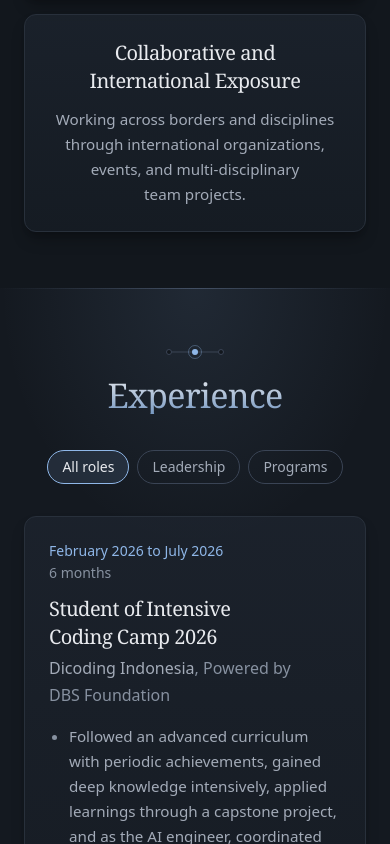
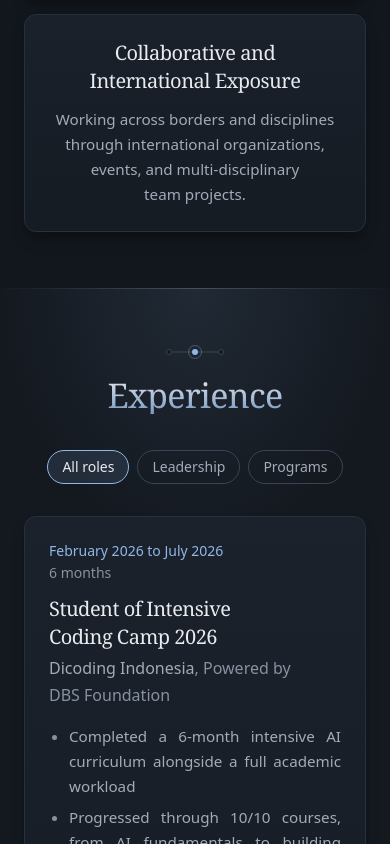
Before and after one commit to suherln/MyPortofolio, a React (Vite) app: page / in a window 390 px wide. Shown: the part 2032-2876 px from the top of the page. Built offline with nearby package versions, Linux system fonts and the light colour scheme.

Commit message:
refactor and docs: Adjust style/format and edit most information for relevancies

```diff
--- a/src/components/AboutSection.tsx
+++ b/src/components/AboutSection.tsx
@@ -32,7 +32,7 @@ export const AboutSection: React.FC = () => {
       title="About"
       intro="Based in Greater Jakarta, combining academic computer science foundations with hands-on engineering and stakeholder-oriented problem solving, with a focus on bridging business problems and data AI solutions."
     >
-      <div className="mx-auto max-w-[60ch] font-serif text-[1.1875rem] leading-[1.75] text-fg/90">
+      <div className="mx-auto max-w-[75ch] font-serif text-[1.1875rem] leading-[1.75] text-fg/90 text-justify">
         <p>{lead}</p>
         {expanded && (
           <div id="about-more" className="mt-6 space-y-6">
--- a/src/components/ProjectModal.tsx
+++ b/src/components/ProjectModal.tsx
@@ -10,7 +10,7 @@ interface ProjectModalProps {
 }
 
 const Block: React.FC<{ title: string; children: React.ReactNode }> = ({ title, children }) => (
-  <section className="mx-auto max-w-[62ch] space-y-4">
+  <section className="mx-auto max-w-[62ch] space-y-4 text-justify">
     <h3 className="text-center font-serif text-xl tracking-tight text-fg">{title}</h3>
     {children}
   </section>
@@ -77,7 +77,7 @@ export const ProjectModal: React.FC<ProjectModalProps> = ({ project, onClose })
             </ul>
           </Block>
 
-          <Block title="Measurable Outcomes">
+          <Block title="Project Outcomes">
             <ul className="list-disc space-y-2.5 pl-5 text-fg/90 marker:text-subtle">
               {project.results.map((result) => (
                 <li key={result}>{result}</li>
--- a/src/components/ProjectsSection.tsx
+++ b/src/components/ProjectsSection.tsx
@@ -117,8 +117,8 @@ export const ProjectsSection: React.FC<ProjectsSectionProps> = ({ onSelectProjec
                 <h3 className="mt-6 font-serif text-heading text-fg">{project.title}</h3>
                 <p className="mt-1 text-sm text-subtle">{project.projectType}</p>
                 <div className="mt-5 w-full border-t border-line pt-4">
-                  <h4 className="font-serif text-lg tracking-tight text-fg">Measurable Outcome</h4>
-                  <ul className="mt-3 w-full list-disc space-y-1.5 pl-5 text-left text-[0.95rem] text-muted marker:text-subtle">
+                  <h4 className="font-serif text-lg tracking-tight text-fg">Project Outcome</h4>
+                  <ul className="mt-3 w-full list-disc space-y-1.5 pl-5 text-justify text-[0.85rem] text-muted marker:text-subtle">
                     {project.results.map((result) => (
                       <li key={result}>{result}</li>
                     ))}
--- a/src/data/portfolioData.ts
+++ b/src/data/portfolioData.ts
@@ -144,12 +144,12 @@ export const portfolioData: PortfolioData = {
       address: "Jl. Bendungan Hilir No.124, RT.13/RW.6, Bend. Hilir, Kecamatan Tanah Abang, Kota Jakarta Pusat, Daerah Khusus Ibukota Jakarta"
     },
     summary: [
-      "A driven, detail-oriented Computer Science undergraduate with a strong focus on Artificial Intelligence, Machine Learning, and data analysis. Experienced in data preprocessing, feature engineering, and developing intelligent systems that transform raw data into actionable insights. Combines a solid technical foundation with systems thinking to bridge business problems with data and AI solutions.",
-      "Experience includes cross-functional collaboration in event operations, administration, strategic planning, and data management. Comfortable coordinating diverse teams, engaging external stakeholders, and designing structured systems that improve efficiency and scalability. Has rebuilt processes into streamlined pipelines and sustainable workflows, supporting organizational growth through improved delivery, regulatory compliance, and interdepartmental collaboration.",
-      "Believes in aligning technical excellence with clear communication and shared goals. Naturally curious with a deep interest in understanding underlying systems and how they connect to real business needs. Open to meaningful collaborations in AI, machine learning, data analysis, and data-driven innovation to build impactful, sustainable solutions."
+      "A driven, detail-oriented Computer Science undergraduate with a strong focus on Artificial Intelligence, Machine Learning, and data analysis. Experienced in data preprocessing, feature engineering, and developing intelligent systems that transform raw data into actionable insights. Combines a solid technical foundation with systems thinking to bridge business problems with data and AI solutions",
+      "Experience includes cross-functional collaboration in event operations, administration, strategic planning, and data management. Comfortable coordinating diverse teams, engaging external stakeholders, and designing structured systems that improve efficiency and scalability. Has rebuilt processes into streamlined pipelines and sustainable workflows, supporting organizational growth through improved delivery, regulatory compliance, and interdepartmental collaboration",
+      "Believes in aligning technical excellence with clear communication and shared goals. Naturally curious with a deep interest in understanding underlying systems and how they connect to real business needs. Open to meaningful collaborations in AI, machine learning, data analysis, and data-driven innovation to build impactful, sustainable solutions"
     ],
     objective:
-      "Driven Computer Science undergraduate at BINUS Kemanggisan specializing in AI, Machine Learning and Deep Learning, seeking opportunities to build intelligent systems and data-driven solutions. Combines technical foundation with cross-functional leadership and systems thinking to drive measurable impact."
+      "Driven Computer Science undergraduate at BINUS Kemanggisan specializing in AI, Machine Learning and Deep Learning, seeking opportunities to build intelligent systems and data-driven solutions. Combines technical foundation with cross-functional leadership and systems thinking to drive measurable impact"
   },
   skillCategories: [
     {
@@ -278,8 +278,11 @@ export const portfolioData: PortfolioData = {
       endDate: "July 2026",
       duration: "6 months",
       description: [
-        "Followed an advanced curriculum with periodic achievements, gained deep knowledge intensively, applied learnings through a capstone project, and as the AI engineer, coordinated across divisions to ensure smooth and quality development.",
-        "test"
+        "Completed a 6-month intensive AI curriculum alongside a full academic workload",
+        "Progressed through 10/10 courses, from AI fundamentals to building custom deep learning architectures",
+        "Passed all course and training assessments with zero remedials or retakes",
+        "Implemented learnings into a capstone project and earning a 93/100 final score",
+        "Graduated with an average of 88.56/100 across 934 learning hours"
       ]
     },
     {
@@ -291,8 +294,15 @@ export const portfolioData: PortfolioData = {
       startDate: "February 2025",
       endDate: "January 2026",
       duration: "1 year",
-      description:
-        "Managed relationships with international partners, conducted regular calls to maintain communication, matched supply and demand between stakeholders, prepared audit documentation, and guided my team to meet their KPIs while ensuring quality assurance standards."
+      description: [
+        "Led a 3-person team",
+        "Coordinated across 2 cross-functional teams",
+        "Managed 37 international partners (11 Europe, 19 Asia, 7 Middle East/Africa)",
+        "Facilitated and sent 2 participants abroad (Germany, Malaysia), excluding 1 participant from prior-term (Malaysia)",
+        "Nurtured 3 participants abroad, achieving a 9.8/10 satisfaction score",
+        "Fulfilled 100% of AIESEC Exchange Standards set by AIESEC International",
+        "Passed all ECB audits with zero sanctions"
+      ]
     },
     {
       organization: "AIESEC in BINUS",
@@ -303,8 +313,13 @@ export const portfolioData: PortfolioData = {
       startDate: "March 2025",
       endDate: "July 2025",
       duration: "5 months",
-      description:
-        "Planned the event at Grab's office, coordinated facilities with Grab's team, ensured delegates were well managed, and oversaw overall program execution to keep things running smoothly."
+      description: [
+        "Led a 3-person team",
+        "Coordinated across 5 cross-functional teams",
+        "Coordinated with Grab through 2 virtual meetings and continuous chat correspondence",
+        "Nurtured 164 participants in a group chat to maintain engagement",
+        "Nurtured 101 on-site participants, achieving a 9.5/10 NPS score",
+      ]
     },
     {
       organization: "BINUS University",
@@ -315,8 +330,11 @@ export const portfolioData: PortfolioData = {
       startDate: "January 2025",
       endDate: "January 2026",
       duration: "1 year 1 month",
-      description:
-        "Participated in weekly training sessions to build technical skills, competed in external competitions to grow personally while representing BINUS, and supported the computer science club in creating value for the student community."
+      description: [
+        "Participated in weekly training sessions to build technical skills",
+        "Competed in external competitions representing BINUS, driving personal growth",
+        "Supported the computer science club in creating value for the student community"
+      ]
     }
   ],
   projects: [
@@ -334,7 +352,7 @@ export const portfolioData: PortfolioData = {
         label: "Character Error Rate on Validation Data"
       },
       description:
-        "KantongKu is an intelligent web-based financial management platform developed as the capstone project for Coding Camp 2026 powered by DBS Foundation. It combines AI-driven budget allocation with an integrated OCR engine that scans shopping receipts directly from camera/image, automatically extracts transaction items, and deducts expenses from dedicated digital spending pockets. Built with a responsive front-end, RESTful API, and a deep learning model using TensorFlow Functional API.",
+        "KantongKu is an intelligent web-based financial management platform developed as the capstone project for Coding Camp 2026 powered by DBS Foundation. It combines AI-driven budget allocation with an integrated OCR engine that scans shopping receipts directly from camera/image, automatically extracts transaction items, and deducts expenses from dedicated digital spending pockets. Built with a responsive front-end, RESTful API, and a deep learning model using TensorFlow Functional API",
       keyResponsibilities: [
         "Sole AI engineer executing the original project vision as primary implementer",
         "Coordinated with data science division for dataset acquisition and preparation",
@@ -368,7 +386,7 @@ export const portfolioData: PortfolioData = {
         label: "ROC-AUC Score on Test Data"
       },
       description:
-        "Floodium is an ML-based flood early warning and prediction system developed as the final project for the BINUS University Machine Learning course. Utilizing an XGBoost time-series architecture, it forecasts flood occurrence across four high-risk Jakarta regions using real-time meteorological data integrated from the OpenWeatherMap API, accessible via a real-time Streamlit dashboard.",
+        "Floodium is an ML-based flood early warning and prediction system developed as the final project for the BINUS University Machine Learning course. Utilizing an XGBoost time-series architecture, it forecasts flood occurrence across four high-risk Jakarta regions using real-time meteorological data integrated from the OpenWeatherMap API, accessible via a real-time Streamlit dashboard",
       keyResponsibilities: [
         "Brainstormed with team members to align project direction with research paper references and compliance requirements",
         "Oversaw project workflow from EDA, preprocessing, feature engineering, training, to model saving and experimentation",
@@ -377,8 +395,8 @@ export const portfolioData: PortfolioData = {
         "Defined out-of-scope items and MVP boundaries to maintain rigorous delivery"
       ],
       results: [
-        "Deployed accessible early flood awareness system via Streamlit",
-        "Performed custom feature engineering to optimize model performance despite dataset limitations",
+        "XG-Boost Model achieved 0.8442 score on test dataset",
+        "Performed custom feature engineering to optimize model performance despite dataset limitations (imbalance class)",
         "Predicted flood occurrence across four Jakarta regions using real-time weather data"
       ],
       links: {
@@ -401,7 +419,7 @@ export const portfolioData: PortfolioData = {
         label: "Accuracy on Test Data"
       },
       description:
-        "TaherAI is a natural language processing solution developed for the BINUS University NLP course, integrating with the YouTube Data API v3 to automate sentiment analysis across thousands of viewer comments. It provides content creators and analytics teams with instant audience reception insights and polarity distribution.",
+        "TaherAI is a natural language processing solution developed for the BINUS University NLP course, integrating with the YouTube Data API v3 to automate sentiment analysis across thousands of viewer comments. It provides content creators and analytics teams with instant audience reception insights and polarity distribution",
       keyResponsibilities: [
         "Brainstormed with team members to align project direction with research paper references and compliance requirements",
         "Oversaw project workflow from EDA, tokenization, text normalization, tf-idf, to model evaluation",
@@ -410,9 +428,10 @@ export const portfolioData: PortfolioData = {
         "Defined out-of-scope items and MVP boundaries to maintain high inference velocity"
       ],
       results: [
+        "Benchmarked 14 experimental models, selecting Logistic Regression with TF-IDF as the best performer",
+        "Best model achieved 0.8284 accuracy on test dataset",
         "Evaluated multiple classification models with Logistic Regression selected and tuned as the best performer",
-        "Integrated YouTube API for automated sentiment analysis with real-time comment fetching",
-        "Helped content creators and viewers assess video reception and engagement quality objectively"
+        "Integrated YouTube API for automated sentiment analysis with real-time comment fetching"
       ],
       links: {
         github: TaherAI_Github,
@@ -434,7 +453,7 @@ export const portfolioData: PortfolioData = {
         label: "Bounding Box Precision on LaPa Dataset"
       },
       description:
-        "Academic research paper developed for the Research and Methodology subject at BINUS University. Evaluates state-of-the-art lightweight deep learning architectures for driver drowsiness detection with an emphasis on low-power vehicle embedded hardware deployment. Evaluated YOLOv8n pose against competing architectures, achieving near-perfect landmark precision while maintaining true real-time inference speed.",
+        "Academic research paper developed for the Research and Methodology subject at BINUS University. Evaluates state-of-the-art lightweight deep learning architectures for driver drowsiness detection with an emphasis on low-power vehicle embedded hardware deployment. Evaluated YOLOv8n pose against competing architectures, achieving near-perfect landmark precision while maintaining true real-time inference speed",
       keyResponsibilities: [
         "Contributed baseline ideas and core concepts for the research hypothesis",
         "Gathered references and critically reviewed relevant automotive computer vision literature with co-authors",
@@ -445,7 +464,6 @@ export const portfolioData: PortfolioData = {
         "Ensured research progress remained on track throughout academic milestones"
       ],
       results: [
-        "Identified YOLOv8n pose as the most practical model for vehicle embedded hardware deployment",
         "Achieved bounding box mAP@50 of 0.995 on the LaPa facial landmark dataset",
         "Achieved pose estimation mAP@50-95 of 0.98 to 0.99 on the LaPa dataset",
         "Maintained real-time 30+ FPS speed on edge targets, demonstrating model efficiency outweighs raw parameter count"
@@ -470,7 +488,7 @@ export const portfolioData: PortfolioData = {
         label: "Outperformed Baseline by $408"
       },
       description:
-        "Advanced deep learning project for Coding Camp 2026 by Dicoding powered by DBS Foundation. Developed a multivariate multi-horizon Bitcoin price forecasting architecture using custom TensorFlow Functional API components. Compared an LSTM baseline with attention against an encoder-decoder Seq2Seq LSTM with teacher forcing and custom layers, achieving superior convergence and low error over a 24-hour horizon.",
+        "Advanced deep learning project for Coding Camp 2026 by Dicoding powered by DBS Foundation. Developed a multivariate multi-horizon Bitcoin price forecasting architecture using custom TensorFlow Functional API components. Compared an LSTM baseline with attention against an encoder-decoder Seq2Seq LSTM with teacher forcing and custom layers, achieving superior convergence and low error over a 24-hour horizon",
       keyResponsibilities: [
         "Built LSTM baseline and Seq2Seq LSTM with teacher forcing using Functional API for 24-step forecasting",
         "Developed custom Dense, Dropout, and Layer Normalization layers from scratch",
@@ -501,7 +519,7 @@ export const portfolioData: PortfolioData = {
       category: "leadership",
       categoryLabel: "Leadership and Business Modelling",
       description:
-        "Youth Career Compass 2026 is a youth career event run by AIESEC in BINUS. As Local Committee Vice President of Program and Delegates, the role involved planning the event at Grab's office, coordinating facilities with Grab's team, ensuring delegates were well managed, and overseeing overall program execution to keep things running smoothly.",
+        "Youth Career Compass 2026 is a youth career event run by AIESEC in BINUS. As Local Committee Vice President of Program and Delegates, the role involved planning the event at Grab's office, coordinating facilities with Grab's team, ensuring delegates were well managed, and overseeing overall program execution to keep things running smoothly",
       keyResponsibilities: [
         "Planned the event at Grab's office",
         "Coordinated facilities with Grab's team",
@@ -509,8 +527,11 @@ export const portfolioData: PortfolioData = {
         "Oversaw overall program execution to keep things running smoothly"
       ],
       results: [
-        "Delivered the event program at Grab's office",
-        "Kept facilities, delegates, and the program running smoothly through close coordination with Grab's team"
+        "Led a 3-person team",
+        "Coordinated across 5 cross-functional teams",
+        "Coordinated with Grab through 2 virtual meetings and continuous chat correspondence",
+        "Nurtured 164 participants in a group chat to maintain engagement",
+        "Nurtured 101 on-site participants, achieving a 9.5/10 NPS score"
       ],
       links: {},
       technologies: ["Event Management", "Program Management", "Stakeholder Management", "Strategic Planning", "Team Management"]
@@ -525,7 +546,7 @@ export const portfolioData: PortfolioData = {
       category: "leadership",
       categoryLabel: "Leadership and Business Modelling",
       description:
-        "Global Talent is an international talent exchange program run by AIESEC in BINUS. As Team Leader of International Relations and Quality Assurance, the role involved managing relationships with international partners, conducting regular calls to maintain communication, matching supply and demand between stakeholders, preparing audit documentation, and guiding the team to meet KPIs while ensuring quality assurance standards.",
+        "Global Talent is an international talent exchange program run by AIESEC in BINUS. As Team Leader of International Relations and Quality Assurance, the role involved managing relationships with international partners, conducting regular calls to maintain communication, matching supply and demand between stakeholders, preparing audit documentation, and guiding the team to meet KPIs while ensuring quality assurance standards",
       keyResponsibilities: [
         "Managed relationships with international partners",
         "Conducted regular calls to maintain communication",
@@ -534,8 +555,13 @@ export const portfolioData: PortfolioData = {
         "Guided my team to meet their KPIs while ensuring quality assurance standards"
       ],
       results: [
-        "Maintained steady communication with international partners through regular calls",
-        "Helped the team meet its KPIs while upholding quality assurance standards"
+        "Led a 3-person team",
+        "Coordinated across 2 cross-functional teams",
+        "Managed 37 international partners (11 Europe, 19 Asia, 7 Middle East/Africa)",
+        "Facilitated and sent 2 participants abroad (Germany, Malaysia), excluding 1 participant from prior-term (Malaysia)",
+        "Nurtured 3 participants abroad, achieving a 9.8/10 satisfaction score",
+        "Fulfilled 100% of AIESEC Exchange Standards set by AIESEC International",
+        "Passed all ECB audits with zero sanctions"
       ],
       links: {},
       technologies: ["International Relations", "Quality Assurance", "Stakeholder Management", "Team Management", "Audit Documentation"]
@@ -554,7 +580,7 @@ export const portfolioData: PortfolioData = {
         label: "Validated Digital Security Demand"
       },
       description:
-        "Game-based cybersecurity education platform tailored for Generation Z, conceptualized for the ICT Business Idea Competition (ITCC) 2025 at Universitas Udayana (Remote). CleverCy transforms complex threat analysis and cyber defense training into an interactive adventure with an adaptive AI Mentor, real-world breach simulations, competitive leaderboards, and industry-recognized certifications.",
+        "Game-based cybersecurity education platform tailored for Generation Z, conceptualized for the ICT Business Idea Competition (ITCC) 2025 at Universitas Udayana (Remote). CleverCy transforms complex threat analysis and cyber defense training into an interactive adventure with an adaptive AI Mentor, real-world breach simulations, competitive leaderboards, and industry-recognized certifications",
       keyResponsibilities: [
         "Co-authored the business proposal and product concept for CleverCy",
         "Contributed to market research and quantitative survey analysis of 39 target respondents",
@@ -570,7 +596,6 @@ export const portfolioData: PortfolioData = {
         "Identified game interactive format as most preferred learning method at 38.46%",
         "Identified leaderboard and competition as most attractive gamification feature at 58.97%",
         "Projected break-even point in the first year with surplus of Rp148.500.000",
-        "Designed dual innovation protection for AI Mentor Adaptif and Cyber Threat Simulation Engine",
         "Proposed accessible pricing at Rp30.000–Rp40.000 per month, substantially cheaper than international alternatives"
       ],
       links: {
@@ -593,7 +618,7 @@ export const portfolioData: PortfolioData = {
         label: "LLM with RAG and Speech-to-Text Agents"
       },
       description:
-        "Digital platform developed for the Kemenkop Hackathon 2026 (Digital Cooperatives Expo), addressing the national issue of low public participation and transparency in Indonesian cooperatives. The platform simplifies complex balance sheets, SHU calculations, and RAT meeting minutes through a multifunctional dashboard, an intelligent Indonesian-language AI assistant, and an automated voice-based meeting transcriptor and summarizer.",
+        "Digital platform developed for the Kemenkop Hackathon 2026 (Digital Cooperatives Expo), addressing the national issue of low public participation and transparency in Indonesian cooperatives. The platform simplifies complex balance sheets, SHU calculations, and RAT meeting minutes through a multifunctional dashboard, an intelligent Indonesian-language AI assistant, and an automated voice-based meeting transcriptor and summarizer",
       keyResponsibilities: [
         "Developed the client application using Flutter for responsive cross-platform deployment",
         "Implemented agentic AI with LLM and voice transcription to demystify cooperative financial statements",
@@ -604,10 +629,10 @@ export const portfolioData: PortfolioData = {
         "Designed a multifunctional dashboard for real-time auditability and elderly-accessible navigation"
       ],
       results: [
+        "Featured in Hackathon Digital Cooperatives Expo 2026 as Top 100 Finalist",
         "Delivered a dual agent architecture (Text Agent + Voice Agent) serving cooperative members and management",
         "Implemented zero-hallucination RAG for strict statutory cooperative balance sheet transparency",
-        "Created an integrated super app bridging the digital divide for elderly cooperative members",
-        "Featured in Hackathon Digital Cooperatives Expo 2026 as Top 100 Finalist"
+        "Created an integrated super app bridging the digital divide for elderly cooperative members"
       ],
       links: {
         github: KopTrustAI_Github,
```
Also changed, not shown: src/components/ExperienceSection.tsx (+4 -4 lines).
